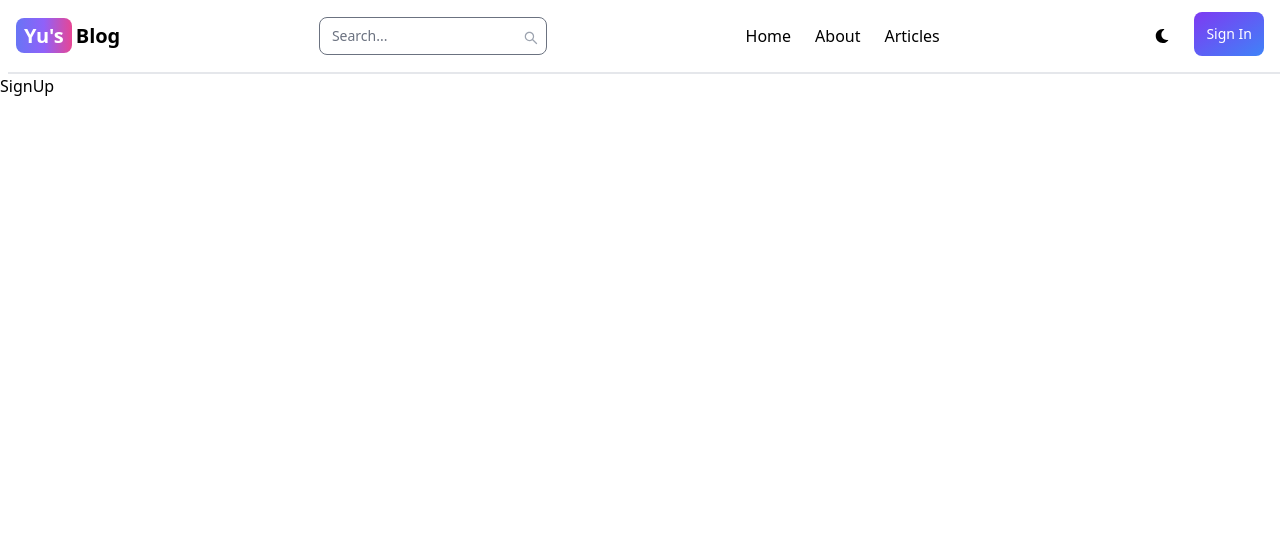
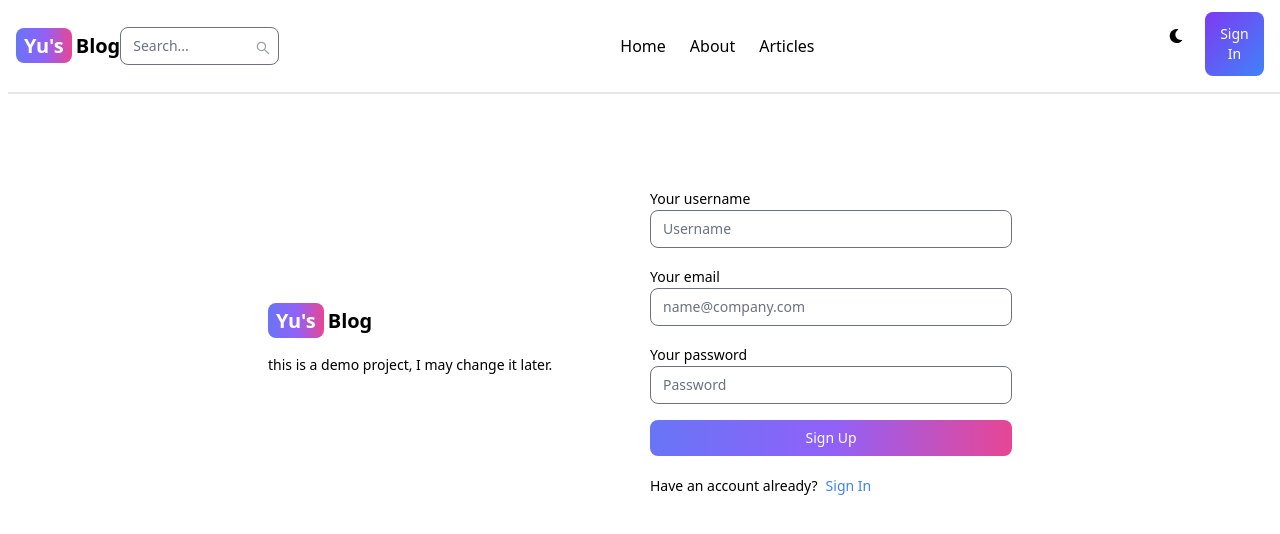
Before and after one commit to serenasunyu/mearnBlog, a React (Vite) app in the folder client/: page /sign-up in a window 1280 px wide. Shown: the top 534 px of the page. Built offline with nearby package versions, Linux system fonts and the light colour scheme.

Commit message:
create sign up page UI

```diff
--- a/client/src/pages/SignUp.jsx
+++ b/client/src/pages/SignUp.jsx
@@ -1,7 +1,70 @@
-import React from 'react'
+import { Button, Label, TextInput } from 'flowbite-react';
+import { Link } from 'react-router-dom';
 
 export default function SignUp() {
   return (
-    <div>SignUp</div>
-  )
-}
+    <div className="min-h-screen mt-20">
+      <div className=" flex p-3 max-w-3xl mx-auto flex-col md:flex-row md:items-center gap-5">
+        {/* left */}
+        <div className="flex-1">
+          <Link
+              to="/"
+              className="sm:text-xl font-bold dark:text-white text-4xl"
+          >
+              <span className="px-2 py-1 mr-1 bg-gradient-to-r from-indigo-500 via-purple-500 to-pink-500 rounded-lg text-white">
+                  Yu's
+              </span>
+              Blog
+          </Link>
+          <p className='text-sm mt-5'>
+            this is a demo project, I may change it later.
+          </p>
+        </div>
+        {/* right -registration form */}
+        <div className="flex-1">
+          <form className='flex flex-col gap-4'>
+            <div>
+              <Label value='Your username' />
+              <TextInput
+                type='text'
+                placeholder='Username'
+                id='username'
+              />
+            </div>
+
+            <div>
+              <Label value='Your email' />
+              <TextInput
+                type='text'
+                placeholder='name@company.com'
+                id='email'
+              />
+            </div>
+
+            <div>
+              <Label value='Your password' />
+              <TextInput
+                type='text'
+                placeholder='Password'
+                id='password'
+              />
+            </div>
+
+            {/* Sign Up Button */}
+            <Button className='bg-gradient-to-r from-indigo-500 via-purple-500 to-pink-500 rounded-lg text-white w-full' type='submit'>
+              Sign Up
+            </Button>
+          </form>
+
+          {/* Have an account? Then navigate to sign in page */}
+          <div className='flex gap-2 text-sm mt-5'>
+            <span>Have an account already?</span>
+            <Link to='/sign-in' className='text-blue-500'>
+              Sign In
+            </Link>
+          </div>
+
+        </div>
+      </div>
+    </div>
+)};
```
